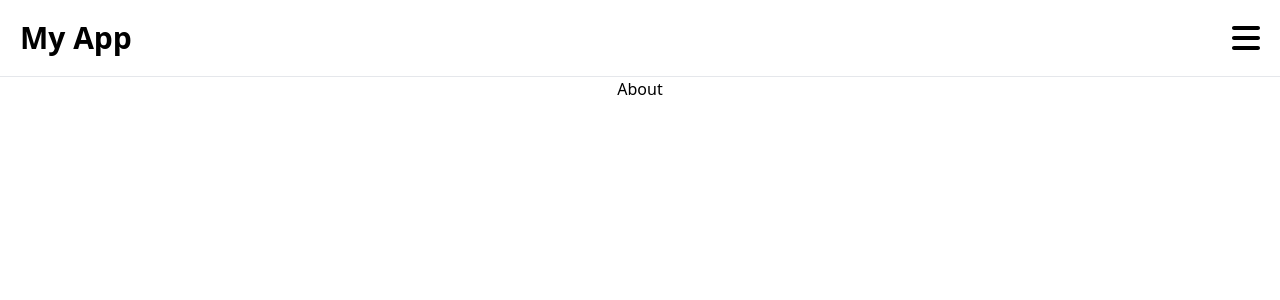
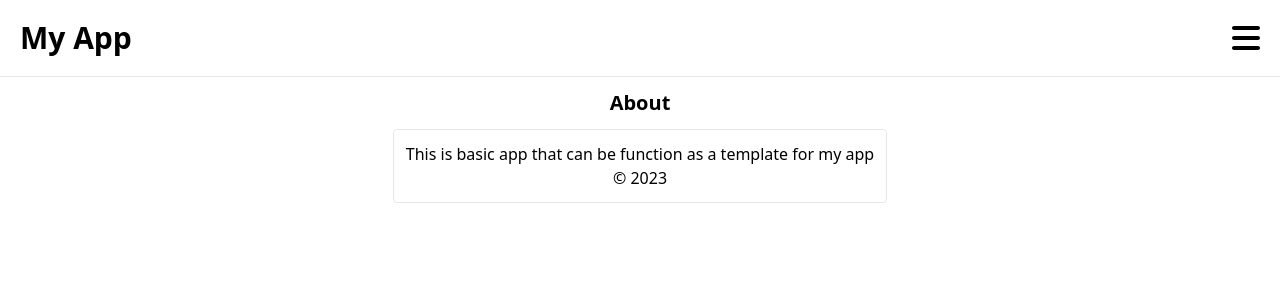
Before and after one commit to fajarrizafahlevi/my-app, a React (Create React App) app: page /about in a window 1280 px wide. Shown: the top 300 px of the page. Built offline with nearby package versions, Linux system fonts and the light colour scheme; no server answers.

Commit message:
edit about

```diff
--- a/src/Views/About.js
+++ b/src/Views/About.js
@@ -1,7 +1,15 @@
 import React from 'react';
 
 function About() {
-  return <div>About</div>;
+  return (
+    <div className="text-center">
+      <h2 className="font-bold text-xl m-3">About</h2>
+      <div className="border rounded m-3 p-3">
+        <p>This is basic app that can be function as a template for my app</p>
+        <span>&copy; 2023</span>
+      </div>
+    </div>
+  );
 }
 
 export default About;
```
